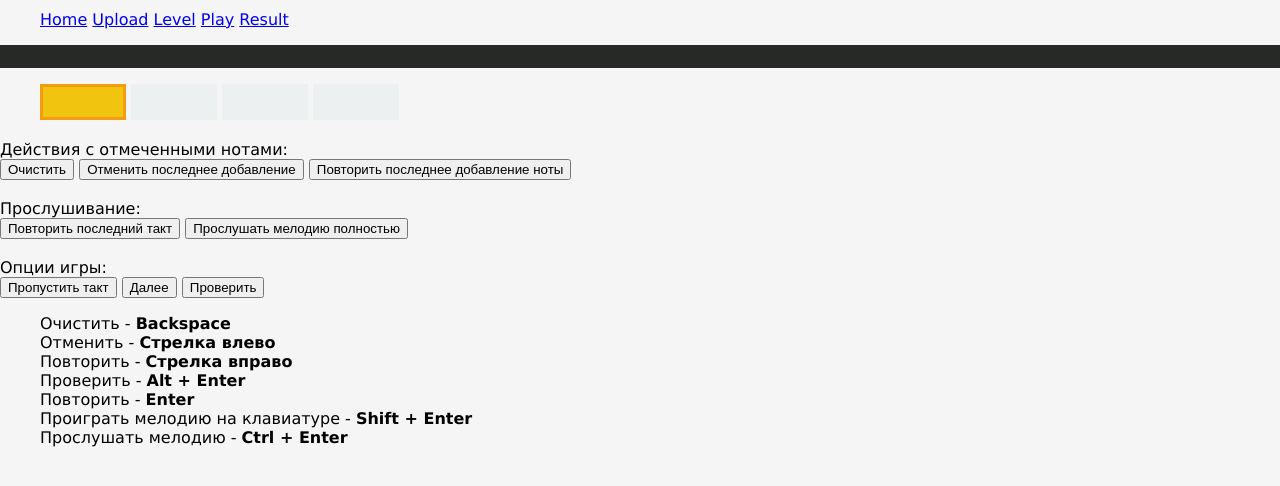
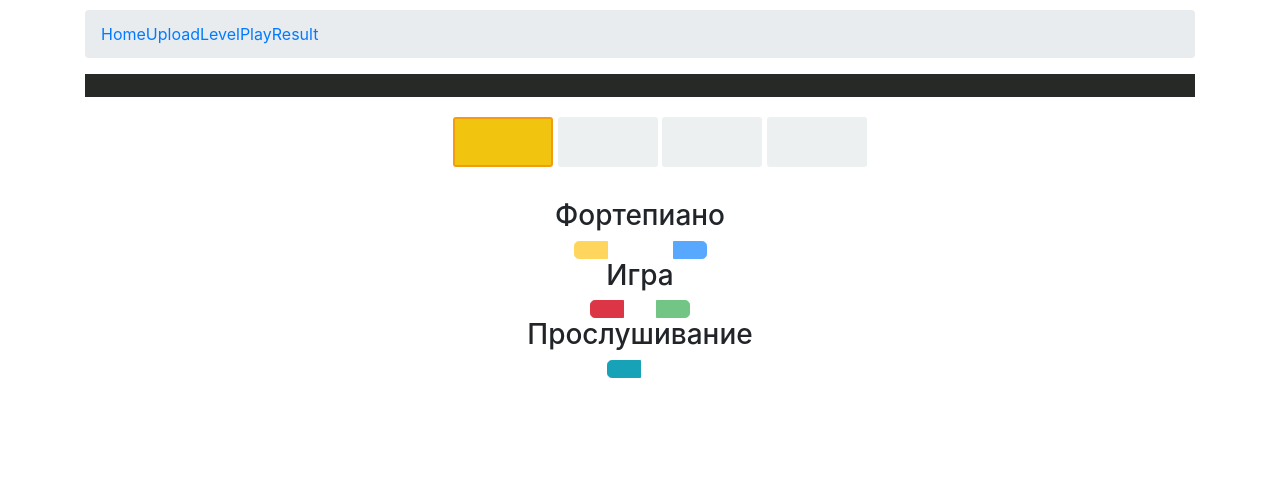
Before and after one commit to dguard/listen-it, a plain HTML site: page index.html in a window 1280 px wide. Both pictures are taken after a click on the link "Play". Drawn offline with nearby package versions, Linux system fonts and the light colour scheme.

Commit message:
version 0.1 with base features

```diff
--- a/css/main.css
+++ b/css/main.css
@@ -1,17 +1,23 @@
-ul li {
-    display: inline;
+body {
+    min-width: 900px;
+    margin: 10px 0 0;
+}
+
+.tacts-list {
+    display: inline-block;
 }
 
 .tacts-list li {
-    width: 80px;
-    height: 30px;
+    width: 100px;
+    height: 50px;
     display: inline-block;
     background: #ecf0f1;
-    border: 3px solid transparent;
+    border: 2px solid transparent;
+    border-radius: 3px;
 }
 .tacts-list li.current {
     background: #f1c40f;
-    border: 3px solid #f39c12;
+    border: 2px solid #f39c12;
 }
 .tacts-list li.success {
     background: #2ecc71;
@@ -64,3 +70,16 @@ ul li {
 .help li {
     display: block;
 }
+
+.melody {
+    text-align: center;
+    margin: 20px 0 10px;
+}
+
+.inline-block {
+    display: inline-block;
+}
+
+.margin-top-10 {
+    margin-top: 20px;
+}
--- a/css/piano.css
+++ b/css/piano.css
@@ -1,28 +1,3 @@
-body
-{
-    font: 1em Verdana, Geneva, sans-serif;
-    padding: 0;
-    margin: 10px 0 0;
-    color: Black;
-    background-color: WhiteSmoke;
-}
-div
-{
-    padding: 0;
-    margin: 0;
-}
-button
-{
-    cursor: pointer;
-}
-.hidden
-{
-    display: none;
-}
-
-/****************************************************************************/
-/* App */
-/****************************************************************************/
 #app
 {
     position: absolute;
--- a/index.html
+++ b/index.html
@@ -1,25 +1,25 @@
 <html>
 <head>
     <title>Listen By Your Heart!</title>
+    <link href="vendor/bootstrap/css/bootstrap.css" rel="stylesheet" type="text/css">
+
     <script data-main="js/main" src="vendor/require/require.js"></script>
     <link href="css/piano.css" rel="stylesheet" type="text/css">
     <link href="css/main.css" rel="stylesheet" type="text/css">
 </head>
 <body>
 
-    <ul>
-        <li><a href="#">Home</a></li>
-        <li><a href="#upload">Upload</a></li>
-        <li><a href="#level">Level</a></li>
-        <li><a href="#play">Play</a></li>
-        <li><a href="#result">Result</a></li>
-    </ul>
-
-    <div id="container">
-        <div id="menu"></div>
-        <div id="content"></div>
+    <div class="container">
+        <ol class="breadcrumb">
+            <li><a href="#">Home</a></li>
+            <li><a href="#upload">Upload</a></li>
+            <li><a href="#level">Level</a></li>
+            <li><a href="#play">Play</a></li>
+            <li><a href="#result">Result</a></li>
+        </ol>
         <div id="page"></div>
     </div>
 
+
 </body>
 </html>
--- a/js/models/play/GameModel.js
+++ b/js/models/play/GameModel.js
@@ -55,6 +55,7 @@ define([
           this.set('history_marks', history_marks);
           this.set('marks', []);
           this.clearOnSelect = true;
+          this.doRender();
        }
     },
 
@@ -81,6 +82,11 @@ define([
        if(this.clearOnSelect) {
           this.set('history_marks', []);
        }
+       this.doRender();
+    },
+
+    doRender: function(){
+        this.set({'random': Math.random()});
     },
 
     undoMark: function(){
@@ -98,6 +104,7 @@ define([
           key.doRender();
 
           this.set('marks', marks);
+          this.doRender();
        }
     },
 
@@ -107,6 +114,7 @@ define([
           var key = history_marks.pop();
           this.addMark(key);
           this.set('history_marks', history_marks);
+          this.doRender();
        }
     },
 
@@ -127,6 +135,7 @@ define([
             }
         }
         tact.set('status', TactModel.STATUS_ERROR);
+        this.doRender();
         return false;
     },
 
@@ -174,7 +183,7 @@ define([
     },
 
     canCheckMarks: function(){
-       return true;
+        return this.get('marks').length > 0;
     },
 
     canShowMessage: function(){
@@ -184,15 +193,22 @@ define([
     canPlayNext: function(compareStatus){
         compareStatus || (compareStatus = true);
         var tact = this.melody.getCurrentTact();
-        var status = tact.get('status');
         return !this.melody.isLastTact(tact) && (!compareStatus || this.melody.isSolvedTact(tact));
+    },
+
+    canPlayPiano: function(){
+        return this.get('marks').length > 0;
+    },
+
+    canSkipTact: function(){
+        var tact = this.melody.getCurrentTact();
+        return !(this.melody.isLastTact(tact) && this.melody.isSolvedTact(tact));
     },
 
     canEnd: function(compareStatus){
         (compareStatus === false) || (compareStatus = true);
 
         var tact = this.melody.getCurrentTact();
-        var status = tact.get('status');
         return this.melody.isLastTact(tact) && (!compareStatus || this.melody.isSolvedTact(tact));
     }
 });
--- a/js/models/play/MelodyModel.js
+++ b/js/models/play/MelodyModel.js
@@ -38,8 +38,11 @@ define([
         },
 
         isSolvedTact: function(tact){
-            var status = tact.get('status');
-            return status === TactModel.STATUS_ERROR || status === TactModel.STATUS_SUCCESS;
+            if(tact) {
+                var status = tact.get('status');
+                return status === TactModel.STATUS_ERROR || status === TactModel.STATUS_SUCCESS;
+            }
+            return false;
         },
 
         playCurrentTact: function () {
--- a/js/views/play/KeyboardView.js
+++ b/js/views/play/KeyboardView.js
@@ -42,7 +42,7 @@ define([
                 _: _
             };
             var compiledTemplate = _.template(keyboardTemplate);
-            this.$el.find('.keyboard').html(compiledTemplate(data));
+            this.$el.find('.keyboard').replaceWith(compiledTemplate(data));
 
             return this;
         },
--- a/templates/home/homeTemplate.html
+++ b/templates/home/homeTemplate.html
@@ -1 +1,3 @@
-Домашняя страница
+<button class="btn btn-primary" title="Она действительно ничего не делает">
+    Первая кнопка, которая ничего не делает
+</button>
--- a/templates/level/levelTemplate.html
+++ b/templates/level/levelTemplate.html
@@ -1 +1,3 @@
-Выбор уровня
+<button class="btn btn-danger" title="Даже не пытайся, ты не найдешь секрет!">
+    Еще одна кнопка, которая ничего не делает
+</button>
--- a/templates/play/gameTemplate.html
+++ b/templates/play/gameTemplate.html
@@ -1,36 +1,84 @@
-<div class="game">
+<div class="game text-center">
 
-    Действия с отмеченными нотами:<br>
-    <button class="game__clear-key <%= !game.canClear() ? 'disabled' : '' %>" >Очистить</button>
-    <button class="game__undo-key <%= !game.canUndo() ? 'disabled' : '' %>">Отменить последнее добавление</button>
-    <button class="game__repeat-key <%= !game.canRepeat() ? 'disabled' : '' %>">Повторить последнее добавление ноты</button>
+    <div class="pull-left">
+        <h3>Фортепиано</h3>
 
-    <br><br>
+        <div class="btn-group btn-group-lg">
+            <button class="btn btn-warning game__clear-key" <%= !game.canClear() ? 'disabled' : '' %>
+                type="button" title="Очистить все ноты на фортепиано">
+                <span class="glyphicon glyphicon-trash"></span>
+            </button>
 
-    Прослушивание:<br>
-    <button class="game__repeat-tact">Повторить последний такт</button>
-    <button class="game__melody">Прослушать мелодию полностью</button>
-    <br><br>
+            <button class="btn btn-default game__undo-key" <%= !game.canUndo() ? 'disabled' : '' %>
+                type="button" title="Удалить последнюю ноту на фортепиано">
+                <span class="glyphicon glyphicon glyphicon-step-backward"></span>
+            </button>
 
-    Опции игры:<br>
-    <button class="game__skip-tact">Пропустить такт</button>
-    <button class="game__next">Далее</button>
-    <button class="game__check-tact <%= !game.canCheckMarks() ? 'disabled' : '' %>">Проверить</button>
+            <button class="btn btn-default game__repeat-key" <%= !game.canRepeat() ? 'disabled' : '' %>
+                type="button" title="Повторить последнее добавление ноты на фортепиано">
+                <span class="glyphicon glyphicon glyphicon-step-forward"></span>
+            </button>
 
-    <br>
+            <button class="btn btn-primary game__play-piano" <%= !game.canPlayPiano() ? 'disabled' : '' %>
+                type="button" title="Проиграть ноты на фортепиано">
+                <span class="glyphicon glyphicon-play"></span>
+            </button>
+
+        </div>
+    </div>
+
+    <div class="inline-block">
+        <h3>Игра</h3>
+
+        <div class="btn-group btn-group-lg">
+            <button class="btn btn-danger game__skip-tact" <%= !game.canSkipTact() ? 'disabled' : '' %>
+                title="Пропустить такт">
+                <span class="glyphicon glyphicon-fire"></span>
+            </button>
+            <button class="btn btn-default game__next" title="Далее">
+                <span class="glyphicon glyphicon glyphicon-play"></span>
+            </button>
+            <button class="btn btn-success game__check-tact" <%= !game.canCheckMarks() ? 'disabled' : '' %>
+                title="Проверить">
+                <span class="glyphicon glyphicon-ok"></span>
+            </button>
+        </div>
+    </div>
+
+    <div class="pull-right">
+        <h3>Прослушивание</h3>
+        <div class="btn-group btn-group-lg">
+            <button class="btn btn-info game__repeat-tact" title="Повторить последний такт">
+                <span class="glyphicon glyphicon-repeat"></span>
+            </button>
+            <button class="btn btn-default game__melody" title="Прослушать мелодию полностью">
+                <span class="glyphicon glyphicon-music"></span>
+            </button>
+        </div>
+    </div>
+
     <% if (game.getLastMessage()) { %>
-        <%= game.getLastMessage()  %>
+        <% if(game.getLastMessage().status === 'success') { %>
+            <div class="alert alert-success margin-top-10" role="alert">
+                <%= game.getLastMessage().text %>
+            </div>
+        <% } %>
+        <% if(game.getLastMessage().status === 'error') { %>
+            <div class="alert alert-danger margin-top-10" role="alert">
+                <%= game.getLastMessage().text %>
+            </div>
+        <% } %>
     <% } %>
 
-    <ul class="help">
-        <li>Очистить - <b>Backspace</b></li>
-        <li>Отменить - <b>Стрелка влево</b></li>
-        <li>Повторить - <b>Стрелка вправо</b></li>
+    <!--<ul class="help">-->
+        <!--<li>Очистить - <b>Backspace</b></li>-->
+        <!--<li>Отменить - <b>Стрелка влево</b></li>-->
+        <!--<li>Повторить - <b>Стрелка вправо</b></li>-->
 
-        <li>Проверить - <b>Alt + Enter</b></li>
+        <!--<li>Проверить - <b>Alt + Enter</b></li>-->
 
-        <li>Повторить - <b>Enter</b></li>
-        <li>Проиграть мелодию на клавиатуре - <b>Shift + Enter</b></li>
-        <li>Прослушать мелодию - <b>Ctrl + Enter</b></li>
-    </ul>
+        <!--<li>Повторить - <b>Enter</b></li>-->
+        <!--<li>Проиграть мелодию на клавиатуре - <b>Shift + Enter</b></li>-->
+        <!--<li>Прослушать мелодию - <b>Ctrl + Enter</b></li>-->
+    <!--</ul>-->
 </div>
--- a/templates/result/resultTemplate.html
+++ b/templates/result/resultTemplate.html
@@ -1 +1,3 @@
-Результаты
+<button class="btn btn-info" title="Поздравляю, ты протыкал все кнопки на сайте! Можешь собой гордиться:)">
+    Последняя кнопка, которая ничего не делает
+</button>
--- a/templates/upload/uploadTemplate.html
+++ b/templates/upload/uploadTemplate.html
@@ -1 +1,3 @@
-Загрузка файла
+<button class="btn btn-success" title="И она тоже ничего не делает!" onclick="alert('Расскусил, таки, да :) \n Видимо, тебе нечего делать')">
+    Вторая кнопка, которая ничего не делает
+</button>
```
Also changed, not shown: js/views/play/GameView.js (+9 -4 lines).
